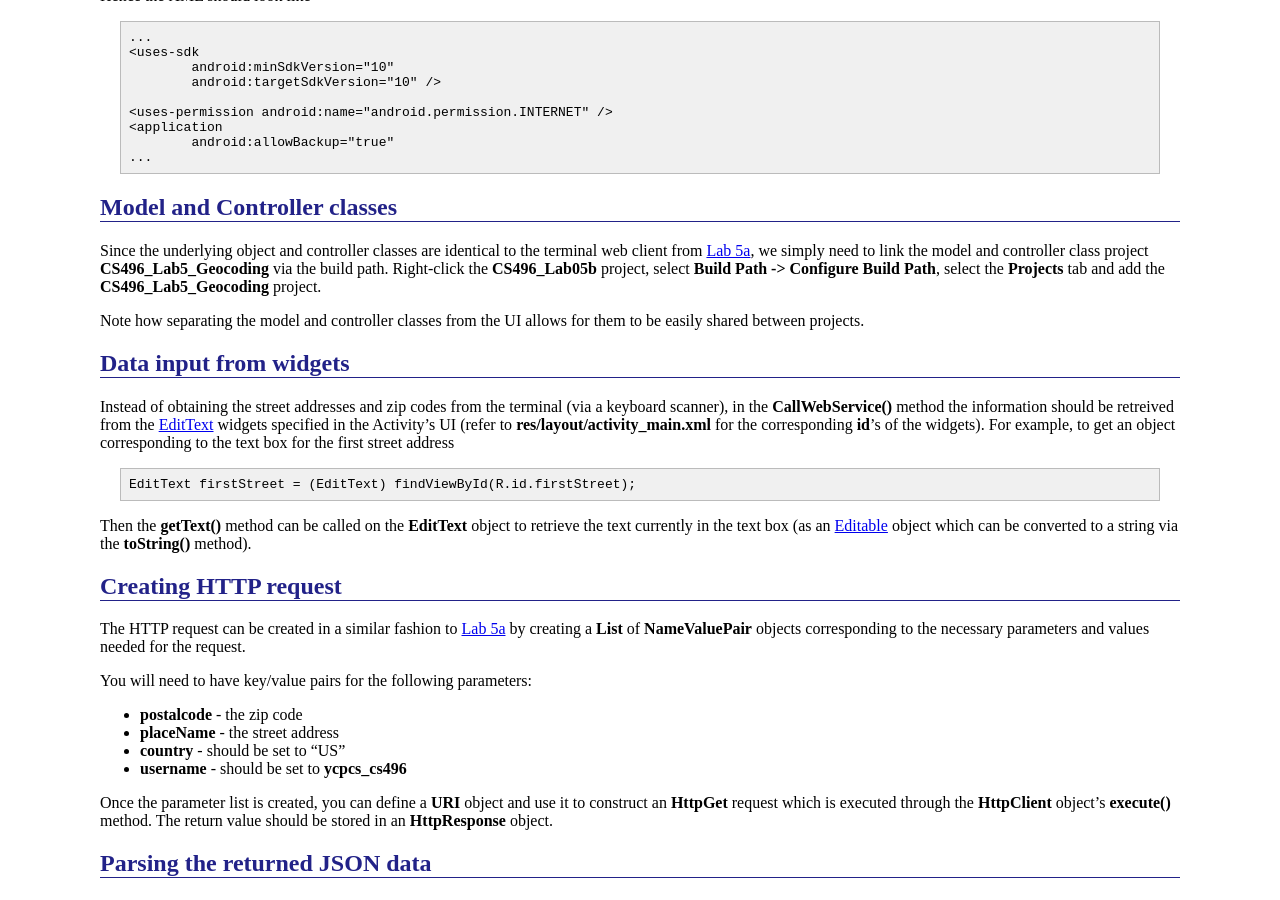
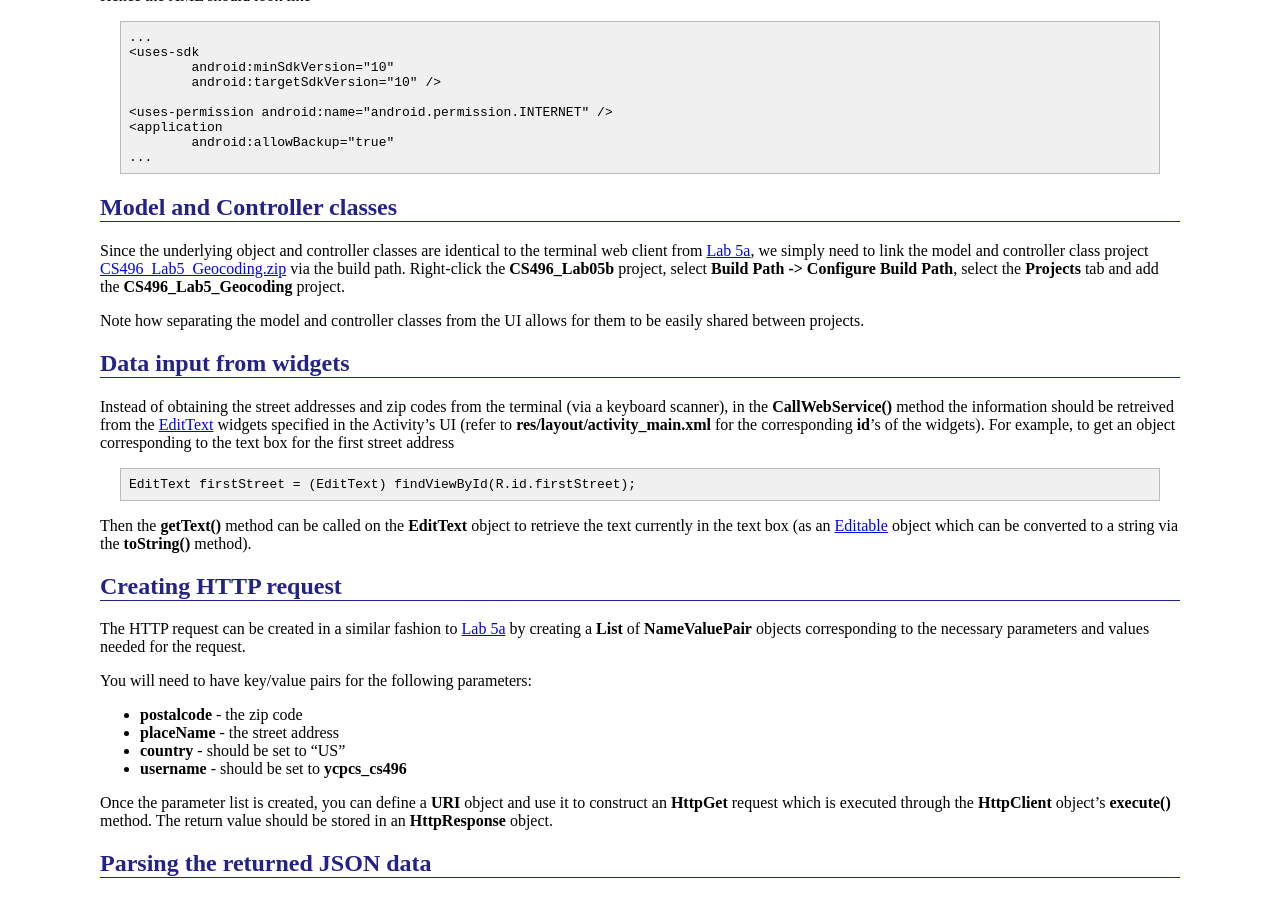
Before and after one commit to ycpcs/cs496-spring2014, a Jekyll site: the page built from labs/lab05b.md, in a window 1280 px wide and 900 px high, scrolled down 1927 px. Built offline with Jekyll 4.4.1, drawn with Linux system fonts in a browser that asks for light colours; Markdown is read by kramdown in place of the engine named in the settings.

Commit message:
link geocoding file from lab05b
add link to geocoding model zip file from lab05b

```diff
--- a/labs/lab05b.md
+++ b/labs/lab05b.md
@@ -110,7 +110,7 @@ Hence the XML should look like
 Model and Controller classes
 ----------------------------
 
-Since the underlying object and controller classes are identical to the terminal web client from [Lab 5a](lab05a.html), we simply need to link the model and controller class project **CS496_Lab5_Geocoding** via the build path. Right-click the **CS496_Lab05b** project, select **Build Path -> Configure Build Path**, select the **Projects** tab and add the **CS496_Lab5_Geocoding** project.
+Since the underlying object and controller classes are identical to the terminal web client from [Lab 5a](lab05a.html), we simply need to link the model and controller class project [CS496_Lab5_Geocoding.zip](CS496_Lab5_Geocoding.zip) via the build path. Right-click the **CS496_Lab05b** project, select **Build Path -> Configure Build Path**, select the **Projects** tab and add the **CS496_Lab5_Geocoding** project.
 
 Note how separating the model and controller classes from the UI allows for them to be easily shared between projects.
 
```
